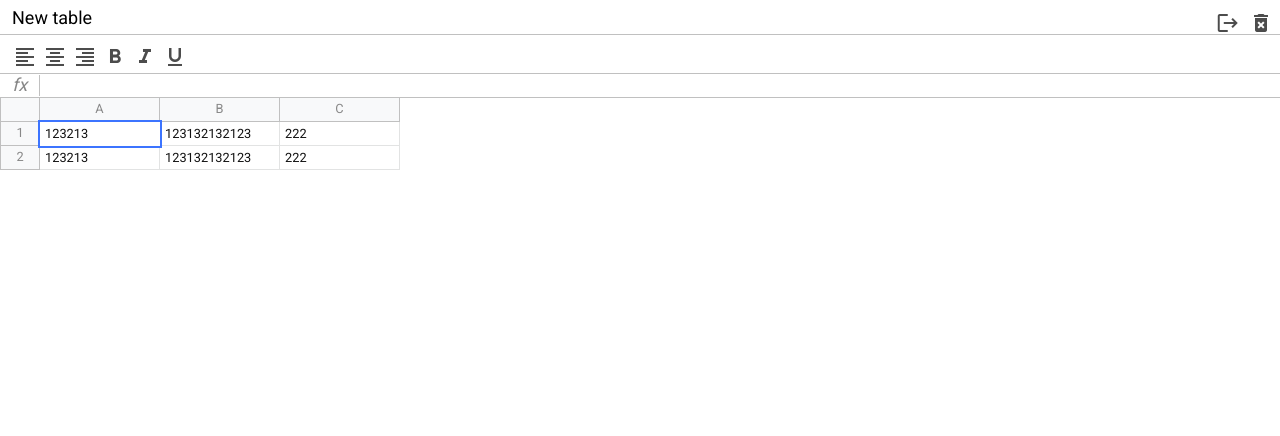
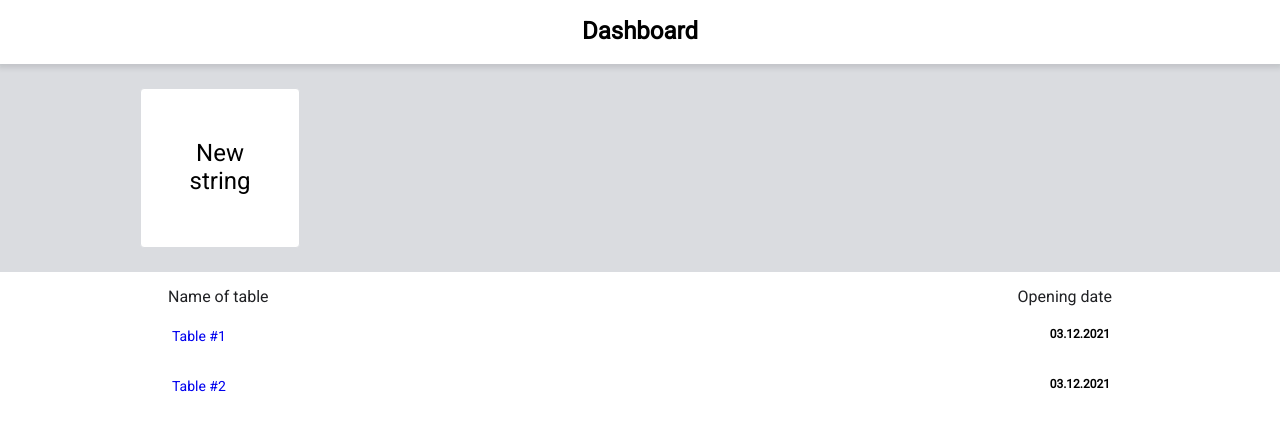
Before and after one commit to KazakovRo/excel-app, a website built with webpack: page src/index.html in a window 1280 px wide. Built offline with nearby package versions, Linux system fonts and the light colour scheme.

Commit message:
added main page

```diff
--- a/src/index.html
+++ b/src/index.html
@@ -9,76 +9,37 @@
   </head>
   <body>
     <div id="app" class="container">
-      <div class="excel">
-        <div class="excel__header">
-          <input type="text" class="input" value="New table" />
+      <div class="dashboard">
+        <div class="dashboard__header">
+          <h1>Dashboard</h1>
+        </div>
 
-          <div class="buttons-container">
-            <div class="button">
-              <span class="material-icons"> logout </span>
-            </div>
-            <div class="button">
-              <span class="material-icons"> delete_forever </span>
-            </div>
+        <div class="dashboard__new">
+          <div class="dashboard__view">
+            <a href="#" class="dashboard__create">
+              New <br />
+              string
+            </a>
           </div>
         </div>
 
-        <div class="excel__toolbar">
-          <div class="button">
-            <span class="material-icons"> format_align_left </span>
-          </div>
-          <div class="button">
-            <span class="material-icons"> format_align_center </span>
-          </div>
-          <div class="button">
-            <span class="material-icons"> format_align_right </span>
-          </div>
-          <div class="button">
-            <span class="material-icons"> format_bold </span>
-          </div>
-          <div class="button">
-            <span class="material-icons"> format_italic </span>
-          </div>
-          <div class="button">
-            <span class="material-icons"> format_underline </span>
-          </div>
-        </div>
-
-        <div class="excel__formula">
-          <div class="info">fx</div>
-          <div class="input" contenteditable spellcheck="false"></div>
-        </div>
-
-        <div class="excel__table">
-          <div class="row">
-            <div class="row-info"></div>
-
-            <div class="row-data">
-              <div class="column">A</div>
-              <div class="column">B</div>
-              <div class="column">C</div>
-            </div>
+        <div class="dashboard__table dashboard__view">
+          <div class="dashboard__list-header">
+            <span>Name of table</span>
+            <span>Opening date</span>
           </div>
 
-          <div class="row">
-            <div class="row-info">1</div>
+          <ul class="dashboard__list">
+            <li class="dashboard__record">
+              <a href="#">Table #1</a>
+              <strong>03.12.2021</strong>
+            </li>
 
-            <div class="row-data">
-              <div class="cell selected" contenteditable>123213</div>
-              <div class="cell" contenteditable>123132132123</div>
-              <div class="cell" contenteditable>222</div>
-            </div>
-          </div>
-
-          <div class="row">
-            <div class="row-info">2</div>
-
-            <div class="row-data">
-              <div class="cell">123213</div>
-              <div class="cell">123132132123</div>
-              <div class="cell">222</div>
-            </div>
-          </div>
+            <li class="dashboard__record">
+              <a href="#">Table #2</a>
+              <strong>03.12.2021</strong>
+            </li>
+          </ul>
         </div>
       </div>
     </div>
--- a/src/scss/_mixins.scss
+++ b/src/scss/_mixins.scss
@@ -21,3 +21,9 @@
     cursor: pointer;
   }
 }
+
+@mixin clear-list() {
+  list-style: none;
+  margin: 0;
+  padding: 0;
+}
--- a/src/scss/_variables.scss
+++ b/src/scss/_variables.scss
@@ -3,6 +3,7 @@ $toolbar-height: 40px;
 $formula-height: 24px;
 $info-cell-width: 40px;
 $row-height: 24px;
+$dashboard-header-height: 64px;
 $cell-width: 120px;
 $border-color: #c0c0c0;
 $border-focus: #1a73e8;
--- /dev/null
+++ b/src/scss/components/_dashboard.scss
@@ -0,0 +1,93 @@
+@import '../variables';
+@import '../mixins';
+
+.dashboard {
+  &__header {
+    position: fixed;
+    top: 0;
+    right: 0;
+    left: 0;
+    bottom: 0;
+    height: $dashboard-header-height;
+    display: flex;
+    justify-content: center;
+    align-items: center;
+    background: #fff;
+    box-shadow: 0 2px 5px 2px rgba($color: #3c4043, $alpha: 0.15);
+    z-index: 1000;
+  }
+
+  &__new {
+    margin-top: $dashboard-header-height;
+    padding: 1.5rem;
+    background: #dadce0;
+  }
+
+  &__create {
+    width: 160px;
+    height: 160px;
+    background: #fff;
+    border-radius: 4px;
+    border: 1px solid #dadce0;
+    display: flex;
+    justify-content: center;
+    align-items: center;
+    font-size: 1.5rem;
+    text-decoration: none;
+    color: black;
+    text-align: center;
+
+    &:hover {
+      cursor: pointer;
+      color: green;
+      border-color: green;
+    }
+  }
+
+  &__view {
+    max-width: 1000px;
+    margin: 0 auto;
+  }
+
+  &__table {
+    padding: 1rem;
+  }
+
+  &__list-header {
+    display: flex;
+    justify-content: space-between;
+    color: #202124;
+    font-weight: 500;
+    font-size: 16px;
+    margin-bottom: 10px;
+    padding: 0 12px;
+  }
+
+  &__list {
+    @include clear-list;
+  }
+
+  &__record {
+    display: flex;
+    justify-content: space-between;
+    align-content: center;
+    padding: 12px 14px 12px 16px;
+    margin-bottom: 10px;
+
+    &:hover {
+      background: #e6f4ea;
+      border-radius: 25px;
+    }
+
+    a {
+      text-decoration: none;
+      cursor: pointer;
+      color: 202124;
+      font-size: 14px;
+
+      &:hover {
+        text-decoration: underline;
+      }
+    }
+  }
+}
--- a/src/scss/index.scss
+++ b/src/scss/index.scss
@@ -5,6 +5,7 @@
 @import './components/toolbar';
 @import './components/formula';
 @import './components/table';
+@import './components/dashboard';
 
 * {
   margin: 0;
```
Also changed, not shown: src/assets/excel.html (added, +86 -0 lines).
